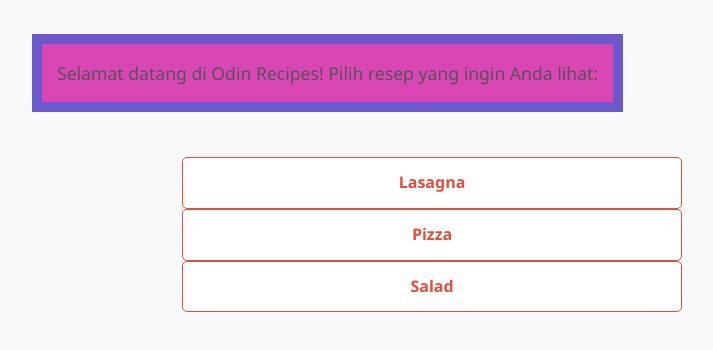
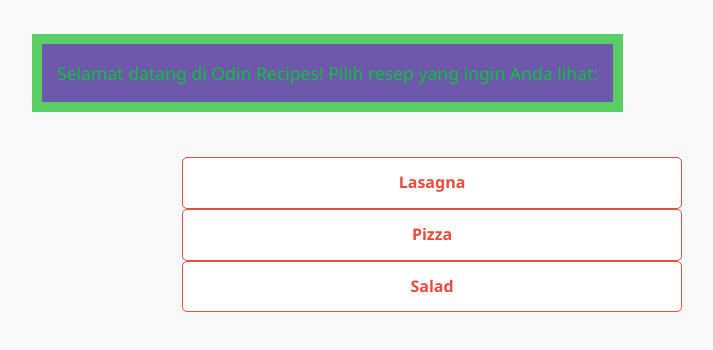
Before and after one commit to reusaleksander/odin-recipes, a plain HTML site: page index.html in a window 1280 px wide. Shown: the part 108-458 px from the top of the page, without its empty margins (208-921 px from the left). Drawn offline with Linux system fonts and the light colour scheme.

Commit message:
edit file css

```diff
--- a/index.css
+++ b/index.css
@@ -3,7 +3,7 @@
 body {
     font-family: 'Segoe UI', Tahoma, Geneva, Verdana, sans-serif;
     line-height: 1.6;
-    color: #333;
+    color: #0ee251;
     background-color: #f9f9f9;
     max-width: 800px;
     margin: 0 auto;
@@ -31,11 +31,11 @@ p {
     font-size: 1.1em;
     margin-bottom: 25px;
     text-align: center;
-    color: #555;
+    color: #09c338;
 
     padding: 15px;
-    border:10px solid slateblue;
-    background:#da47b5;
+    border:10px solid rgb(90, 205, 100);
+    background:#6e58ab;
     display:inline-block;
 }
 
```
